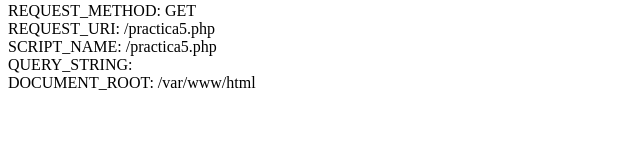
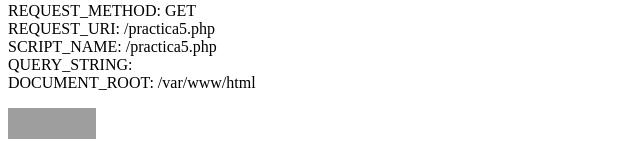
Before and after one commit to CarlitoK/tecweb, a PHP site: page /practica5.php in a window 1280 px wide. Shown: the part 1823-1982 px from the top of the page, without its empty margins (0-640 px from the left). Before the commit the page ends 1913 px from the top, so only its background shows below. Run offline with PHP 8.4, Linux system fonts and the light colour scheme; grey boxes are pictures that could not be loaded.

Commit message:
XHTML validado en validator

```diff
--- a/Practicas/p05/practica5.php
+++ b/Practicas/p05/practica5.php
@@ -250,5 +250,13 @@
 
     ?>
 </body>
+<footer>
+    <p>
+    <a href="https://validator.w3.org/check?uri=referer">
+        <img src="https://www.w3.org/Icons/valid-xhtml10"
+             alt="Valid XHTML 1.0 Strict" height="31" width="88" />
+    </a>
+</p>
+</footer>
 
 </html>
```
